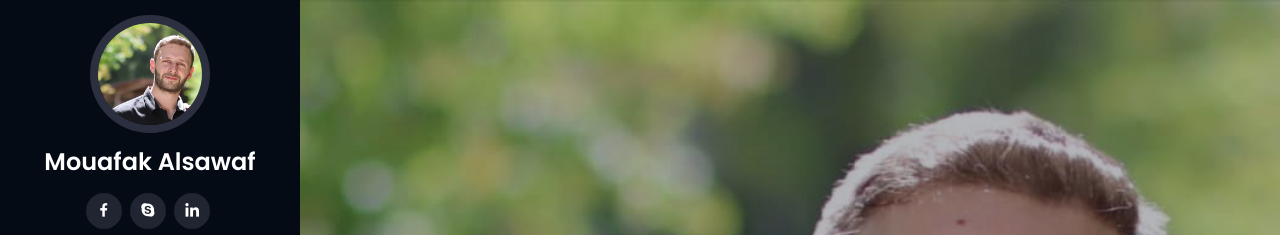
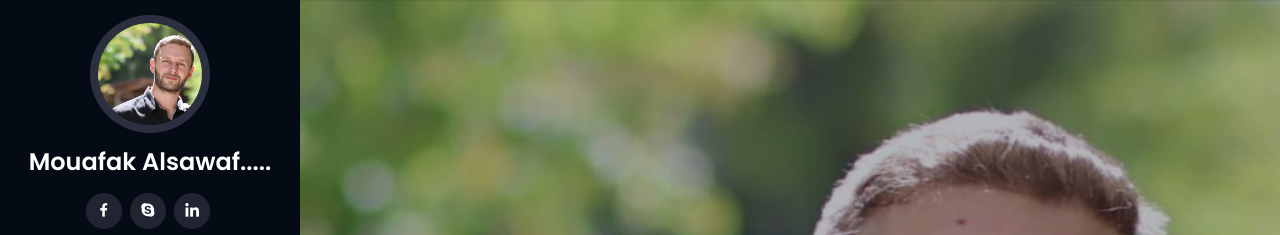
Before and after one commit to moufak2/mouafak2.github.io, a plain HTML site: page index.html in a window 1280 px wide. Shown: the top 235 px of the page. Drawn offline with nearby package versions, Linux system fonts and the light colour scheme; files that its build step writes are made by us from their sources; files whose address does not match are found by name.

Commit message:
Update index.html

```diff
--- a/index.html
+++ b/index.html
@@ -46,7 +46,7 @@
 
       <div class="profile">
         <img src="assets/img/1234.jpg" alt="" class="img-fluid rounded-circle">
-        <h1 class="text-light"><a href="index.html">Mouafak Alsawaf</a></h1>
+        <h1 class="text-light"><a href="index.html">Mouafak Alsawaf.....</a></h1>
         <div class="social-links mt-3 text-center">
           <a href="https://www.facebook.com/mwaffaq.alsawaf/" class="facebook"><i class="bx bxl-facebook"></i></a>
           <a href="live:.cid.9b8a02fc8932e235" class="google-plus"><i class="bx bxl-skype"></i></a>
```
